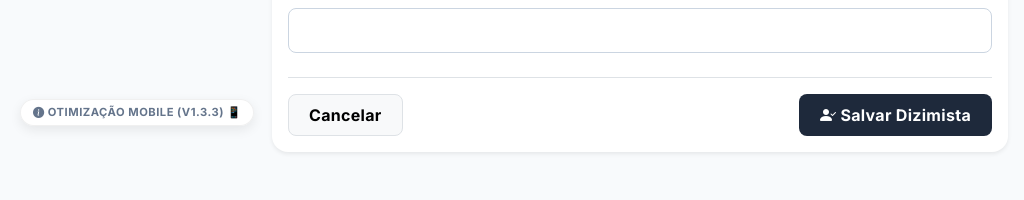
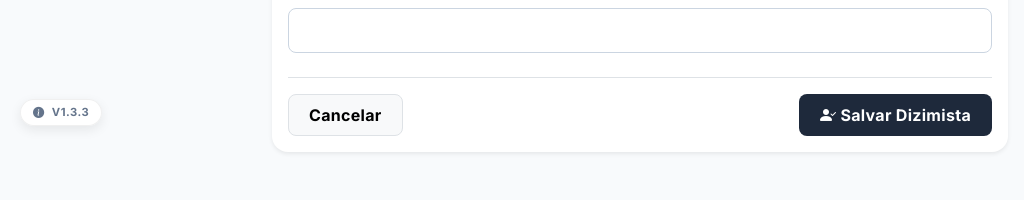
Before and after one commit to snoker68/sistema-dizimo, a Django app: page /dizimista/novo/ in a window 1280 px wide. Shown: the part 654-854 px from the top of the page, without its empty margins (0-1024 px from the left). Run offline with Django 5.2, Linux system fonts and the light colour scheme; the visitor is signed in with stand-in values (Sample User, id 1).

Commit message:
Update base.html

```diff
--- a/dizimo/templates/base.html
+++ b/dizimo/templates/base.html
@@ -108,7 +108,7 @@
     {% block scripts %}{% endblock %}
 
     <div class="version-tag">
-        <i class="bi bi-info-circle-fill"></i> Otimização Mobile (v1.3.3) 📱
+        <i class="bi bi-info-circle-fill me-1"></i> v1.3.3
     </div>
 </body>
 
```
